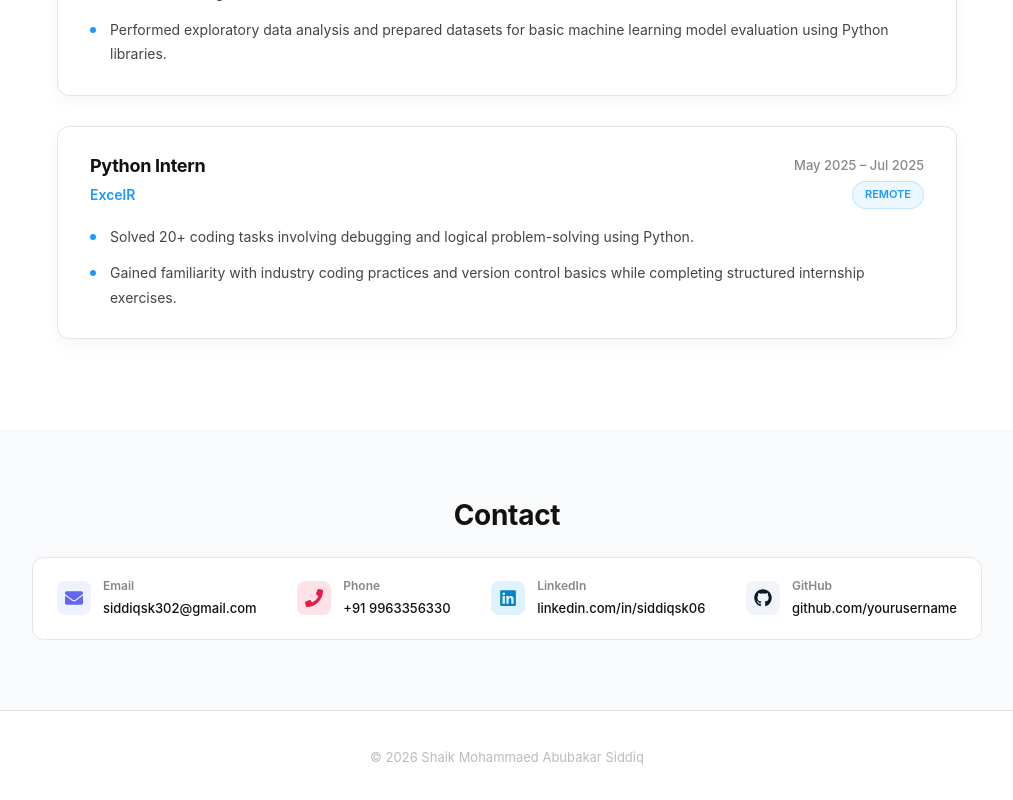
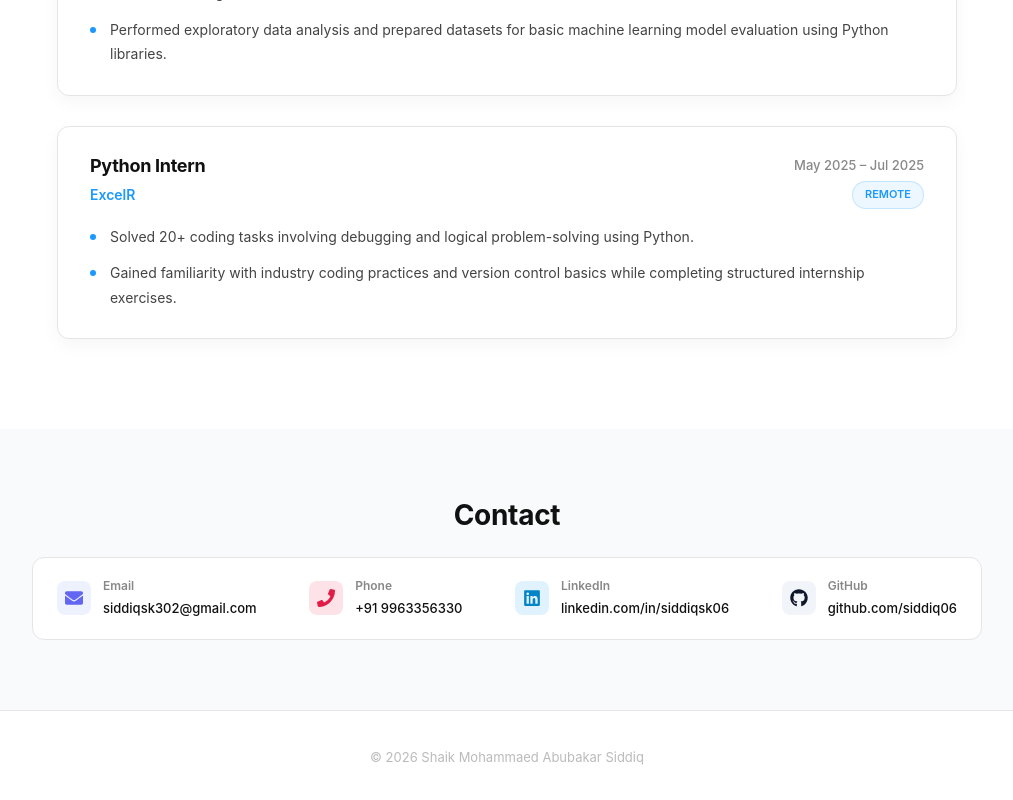
Before and after one commit to Siddiq06/Portfolio, a React (Vite) app: page / in a window 1280 px wide. Shown: the part 2689-3489 px from the top of the page, without its empty margins (133-1146 px from the left). Built offline with nearby package versions, Linux system fonts and the light colour scheme.

Commit message:
Update Contact.jsx

```diff
--- a/src/components/Contact.jsx
+++ b/src/components/Contact.jsx
@@ -64,11 +64,11 @@ function Contact() {
             <span>GitHub</span>
 
             <a
-              href="https://github.com/yourusername"
+              href="https://github.com/siddiq06"
               target="_blank"
               rel="noopener noreferrer"
             >
-              github.com/yourusername
+              github.com/siddiq06
             </a>
           </div>
         </div>
```
